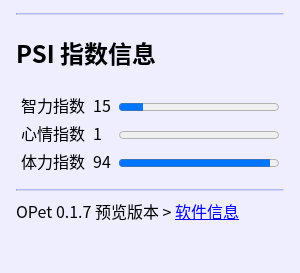
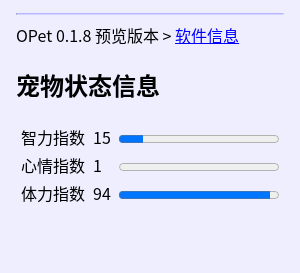
Before and after one commit to sakarwei/sakaopet, an Electron app: page assets/info.html in a window 300 px wide. Shown: the part 416-689 px from the top of the page. Drawn offline with Linux system fonts and the light colour scheme.

Commit message:
插件更新

```diff
--- a/assets/appinfo.js
+++ b/assets/appinfo.js
@@ -1,10 +1,10 @@
 opet={
-  date:"2023/2/18",
+  date:"2023/3/1",
   author:"Jeun",
-  version:"0.1.7 预览版本",
+  version:"0.1.8 预览版本",
 }
 const app_info=`
-关于 OPet V0.1.7 预览版本
+关于 OPet V0.1.8 预览版本
 项目地址：https://gitee.com/Jeun1358/opet
-2023年2月14日更新
+2023年3月1日更新
 `
--- a/assets/conf.js
+++ b/assets/conf.js
@@ -32,7 +32,7 @@ config_pet_button=[ // 宠物按钮配置
   {label:"拖拽移动",id:"move",img:"ui/move.svg"}, // 建议保留ID，否则窗口很难移动。
   {label:"调整大小",id:"resize",img:"ui/resize.svg",exec:"rs();"},
   {label:"菜单",id:"petmenu",img:"ui/menu.svg",exec:"petmenu();"},
-  {label:"宠物状态信息",id:"about",img:"ui/about.svg",exec:"psiquery();",dblexec:"window.open('info.html');psiquery_close();"},
+  {label:"宠物状态信息",id:"about",img:"ui/about.svg",exec:"psiquery();",dblexec:"window.open('info.html');psiquery_close();"}, // 这个暂时依赖 psi 插件，未来会改
   // {label:"重新加载",id:"refresh",img:"ui/reload.svg",exec:"location.reload();"},
   // {label:"最小化",id:"minimize",img:"ui/minimize.svg",exec:"window.eAPI.minimize();"},
   // {label:"退出软件",id:"close",img:"ui/close.svg",exec:"window.close();"}
@@ -42,6 +42,9 @@ config_pet_button=[ // 宠物按钮配置
 // petmenu_close(); --> 关闭宠物菜单
 conf={ // 程序配置
   popup_delay:10000, // 对话框延时，单位毫秒
+  plugins:[ // 插件
+    "psi.js"
+  ]
 };
 /*==【鼠标行为】==*/
 function pet_click(){ // 点击
@@ -107,6 +110,16 @@ if(pet_click_count==null||isNaN(pet_click_count)){
   pet_click_count=0;
   localStorage.setItem("pet_click_count",0);
 }
+function load_plugins(){
+  if(conf.plugins){
+    try{
+      for(var a=0;a<conf.plugins.length;a++){
+        loadjs(conf.plugins[a]);
+      }
+    }
+    catch(e){alert(e)}
+  }
+}
 function preload(){ // 预加载
   petmenu_load(config_petmenu); // 加载宠物菜单
   petbtn_load(config_pet_button); // 加载按钮
--- a/assets/info.html
+++ b/assets/info.html
@@ -26,21 +26,17 @@
           <tr><td>陪伴时长</td><td id="spend_with_pet"></td></tr>
         </table>
         <hr/>
-        <h2>宠物语录</h2>
-        <ul id="content"></ul>
-        <hr/>
-        <div id="psi">
-          <h2>PSI 指数信息</h2>
-          <table>
-            <tr><td>智力指数</td><td><span id="PSI_T_I">-</span></td><td><progress id="PSI_I" max="100" value="0"></progress></td></tr>
-            <tr><td>心情指数</td><td><span id="PSI_T_S">-</span></td><td><progress id="PSI_S" max="100" value="0"></progress></td></tr>
-            <tr><td>体力指数</td><td><span id="PSI_T_P">-</span></td><td><progress id="PSI_P" max="100" value="0"></progress></td></tr>
-          </table>
+        <div id="yulu">
+          <h2>宠物语录</h2>
+          <ul id="content"></ul>
         </div>
         <hr/>
         OPet <span id="opet_version">-</span> &gt; <a href="about.html">软件信息</a>
       </div>
     </div>
+    <footer id="_loadjs">
+      <script>load_plugins();</script>
+    </footer>
     <script>
       $("#pet_normal").src=pet.imgs.default;
       $("#pet_name").innerText=pet.name;
@@ -48,7 +44,6 @@
       $("#pet_click_count").innerText=localStorage.getItem("pet_click_count");
       $("#spend_with_pet").innerText=localStorage.getItem("spend_with_pet")+" 小时";
       $("#opet_version").innerText=opet.version;
-      loadpsi();
       for(var a=0;a<dict.length;a++){
         var x=document.createElement('li');
         if(typeof(dict[a])=="object"){x.innerText=dict[a].content;}
--- a/assets/pet.js
+++ b/assets/pet.js
@@ -92,45 +92,9 @@ function zoomIn(){window.eAPI.zoomIn();}
 function zoomOut(){window.eAPI.zoomOut();}
 function zoomReset(){window.eAPI.zoomReset();}
 
-/*==【PSI】==*/
-function loadpsi(){ // 宠物属性加载（ 人体生物节律 拿来玩的 ）
-  try{
-    if(pet.birthday){ // 获取宠物生日信息（ conf.js 中调整）
-      var birth=new Date(pet.birthday);
-      var today=new Date();
-      var delta1=today.getTime()-birth.getTime();
-      var delta2=delta1/(1000*3600*24);
-      var toshow=delta2.toFixed(0);
-      var pi=3.14159265;
-      var P=(Math.sin(toshow*(2*pi)/23)*50)+50;
-      var S=(Math.sin(toshow*(2*pi)/28)*50)+50;
-      var I=(Math.sin(toshow*(2*pi)/33)*50)+50;
-      $('#PSI_P').value=P;$('#PSI_T_P').innerText=parseInt(P);
-      $('#PSI_S').value=S;$('#PSI_T_S').innerText=parseInt(S);
-      $('#PSI_I').value=I;$('#PSI_T_I').innerText=parseInt(I);
-      return true;
-    }else{
-      return false;
-    }
-  }catch{
-    return false;
-  }
+/*==【加载插件】==*/
+function loadjs(src){
+  var x=document.createElement('script');
+  x.src="plugins/"+src;
+  $("#_loadjs").appendChild(x);
 }
-function psiquery(){ // 玩家查宠物属性的入口
-  if(loadpsi()){
-    if($("#psi").style.display=="block"){
-      psiquery_close();
-    }
-    else{
-      popup_close();
-      petmenu_close();
-      $("#psi").style.display="block";
-    }
-  }else{
-    alert("依赖属性未设定！");
-    psiquery_close();
-  }
-}
-function psiquery_close(){
-  $("#psi").style.display="none";
-}
--- /dev/null
+++ b/assets/plugins/psi.js
@@ -0,0 +1,69 @@
+// 暂时的宠物状态信息方案：人体生物节律
+/*==【PSI】==*/
+function loadpsi_preload(){
+  var psidiv=document.createElement("div")
+  psidiv.id="psi";
+  if($("#petdiv")){ // 在宠物窗口
+    psidiv.innerHTML=`
+    智力指数：<span id="PSI_T_I">-</span><progress id="PSI_I" max="100" value="0"></progress><br/>
+    心情指数：<span id="PSI_T_S">-</span><progress id="PSI_S" max="100" value="0"></progress><br/>
+    体力指数：<span id="PSI_T_P">-</span><progress id="PSI_P" max="100" value="0"></progress><br/>
+    `
+    $("#petdiv").appendChild(psidiv);
+    return;
+  }else if($(".main")){ // 在信息窗口
+    psidiv.innerHTML=`
+    <h2>宠物状态信息</h2>
+    <table>
+      <tr><td>智力指数</td><td><span id="PSI_T_I">-</span></td><td><progress id="PSI_I" max="100" value="0"></progress></td></tr>
+      <tr><td>心情指数</td><td><span id="PSI_T_S">-</span></td><td><progress id="PSI_S" max="100" value="0"></progress></td></tr>
+      <tr><td>体力指数</td><td><span id="PSI_T_P">-</span></td><td><progress id="PSI_P" max="100" value="0"></progress></td></tr>
+    </table>
+    `
+    $(".main").appendChild(psidiv);
+    loadpsi();
+    return;
+  }
+}
+function loadpsi(){ // 宠物属性加载（ 人体生物节律 拿来玩的 ）
+  try{
+    if(pet.birthday){ // 获取宠物生日信息（ conf.js 中调整）
+      var birth=new Date(pet.birthday);
+      var today=new Date();
+      var delta1=today.getTime()-birth.getTime();
+      var delta2=delta1/(1000*3600*24);
+      var toshow=delta2.toFixed(0);
+      var pi=3.14159265;
+      var P=(Math.sin(toshow*(2*pi)/23)*50)+50;
+      var S=(Math.sin(toshow*(2*pi)/28)*50)+50;
+      var I=(Math.sin(toshow*(2*pi)/33)*50)+50;
+      $('#PSI_P').value=P;$('#PSI_T_P').innerText=parseInt(P);
+      $('#PSI_S').value=S;$('#PSI_T_S').innerText=parseInt(S);
+      $('#PSI_I').value=I;$('#PSI_T_I').innerText=parseInt(I);
+      return true;
+    }else{
+      return false;
+    }
+  }catch{
+    return false;
+  }
+}
+function psiquery(){ // 玩家查宠物状态信息的入口
+  if(loadpsi()){
+    if($("#psi").style.display=="block"){
+      psiquery_close();
+    }
+    else{
+      popup_close();
+      petmenu_close();
+      $("#psi").style.display="block";
+    }
+  }else{
+    alert("依赖属性未设定！");
+    psiquery_close();
+  }
+}
+function psiquery_close(){
+  $("#psi").style.display="none";
+}
+loadpsi_preload();
```
Also changed, not shown: assets/index.html (+1 -0 lines).
